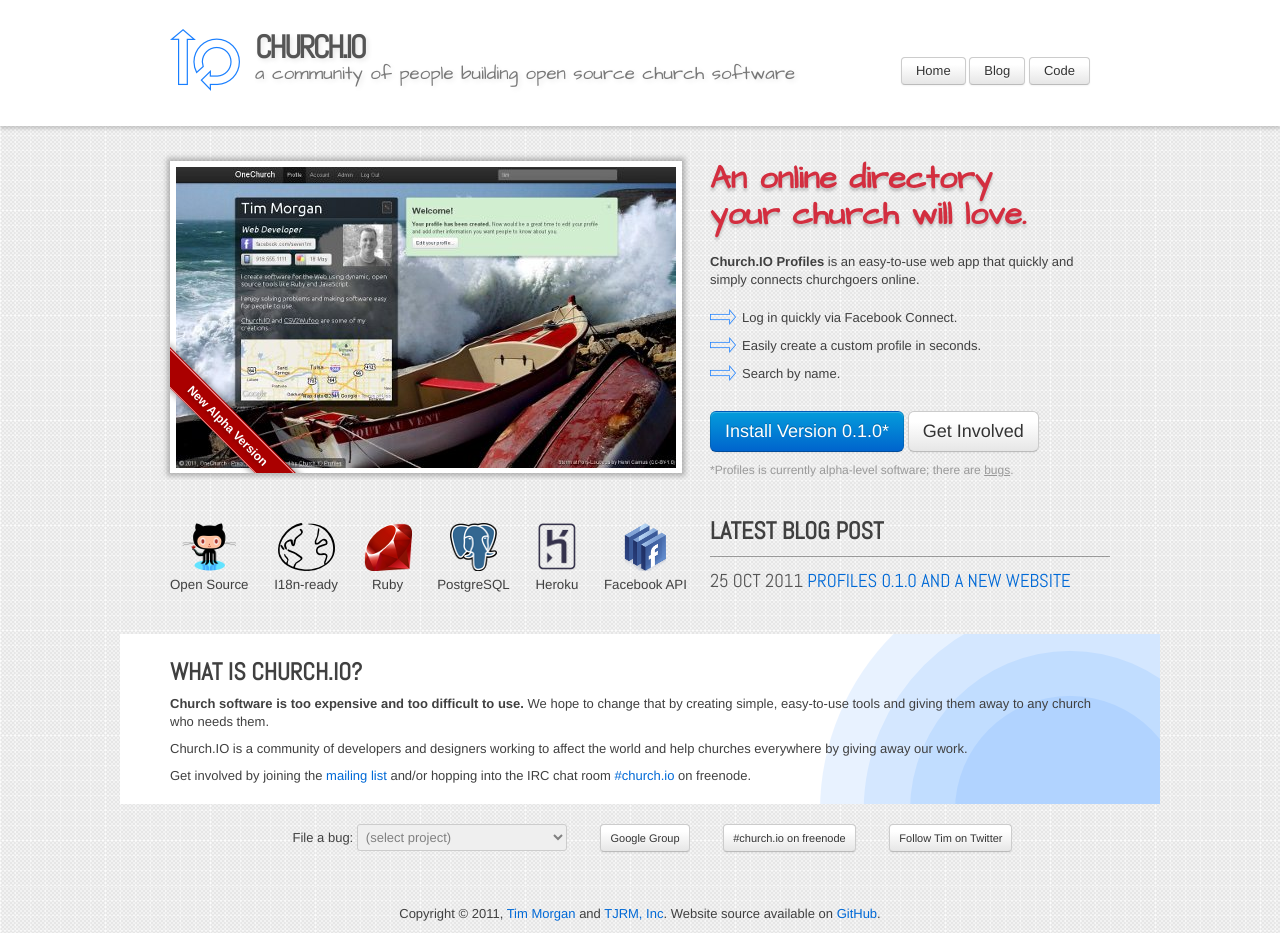
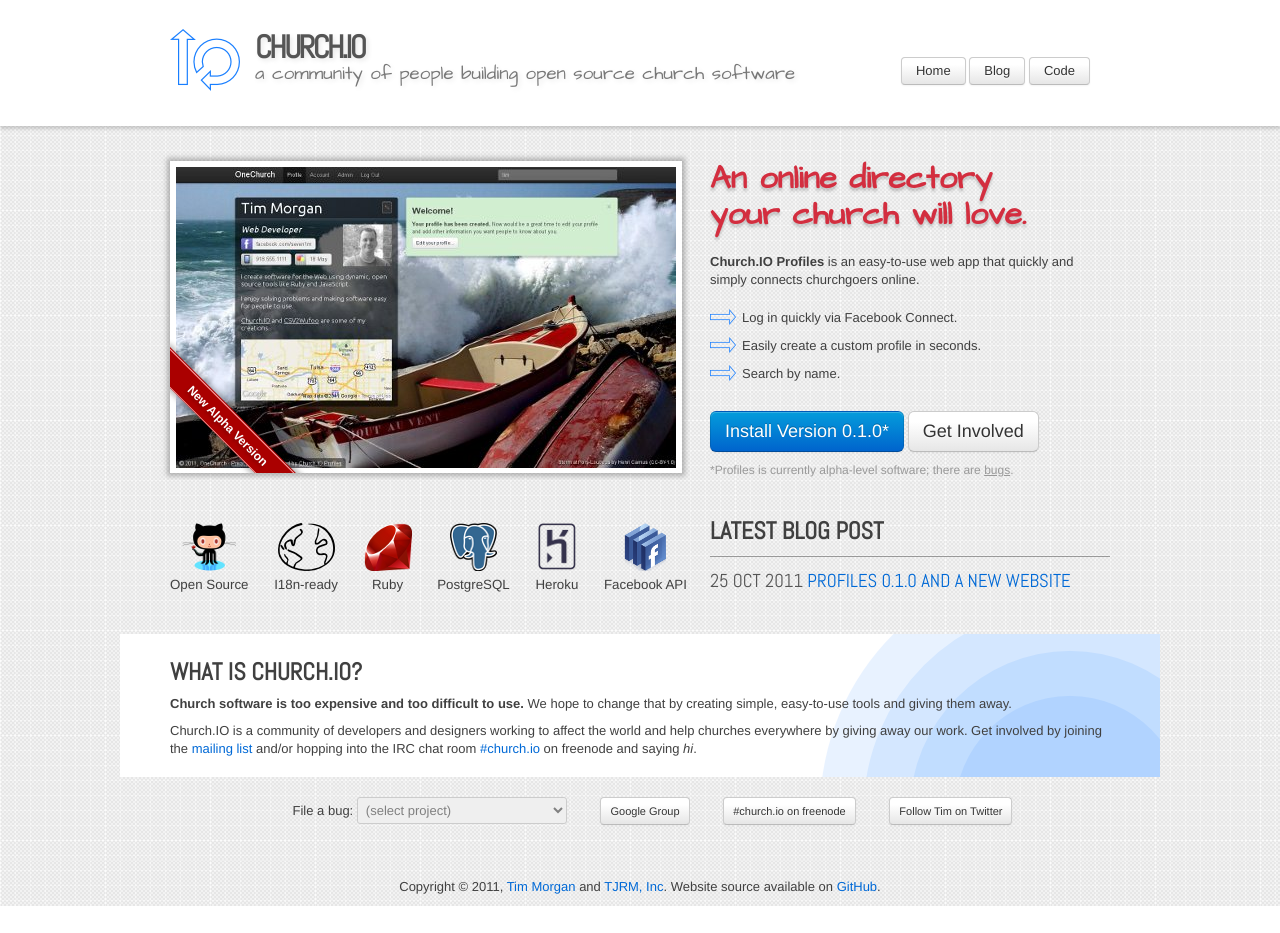
Before and after one commit to seven1m/old-churchio-website, a Jekyll site: the page built from index.html, in a window 1280 px wide. Built offline with Jekyll 4.4.1, drawn with Linux system fonts in a browser that asks for light colours; Markdown is read by kramdown in place of the engine named in the settings; after the commit the page ends 906 px from its top, so only the background shows below that.

Commit message:
Change wording a bit on home page.

```diff
--- a/index.html
+++ b/index.html
@@ -60,15 +60,13 @@
   <h3>What is Church.IO?</h3>
   <p>
     <strong>Church software is too expensive and too difficult to use.</strong> We hope to change that by creating
-    simple, easy-to-use tools and giving them away to any church who needs them.
+    simple, easy-to-use tools and giving them away.
   </p>
   <p>
     Church.IO is a community of developers and designers working to affect the world and help churches everywhere
-    by giving away our work.
-  </p>
-  <p>
-    Get involved by joining the <a href="http://groups.google.com/group/churchio">mailing list</a> and/or hopping
-    into the IRC chat room <a href="http://webchat.freenode.net/?channels=church.io&uio=d4">#church.io</a> on freenode.
+    by giving away our work. Get involved by joining the <a href="http://groups.google.com/group/churchio">mailing list</a> and/or hopping
+    into the IRC chat room <a href="http://webchat.freenode.net/?channels=church.io&uio=d4">#church.io</a> on freenode
+    and saying <em>hi</em>.
   </p>
 </div>
 
```
